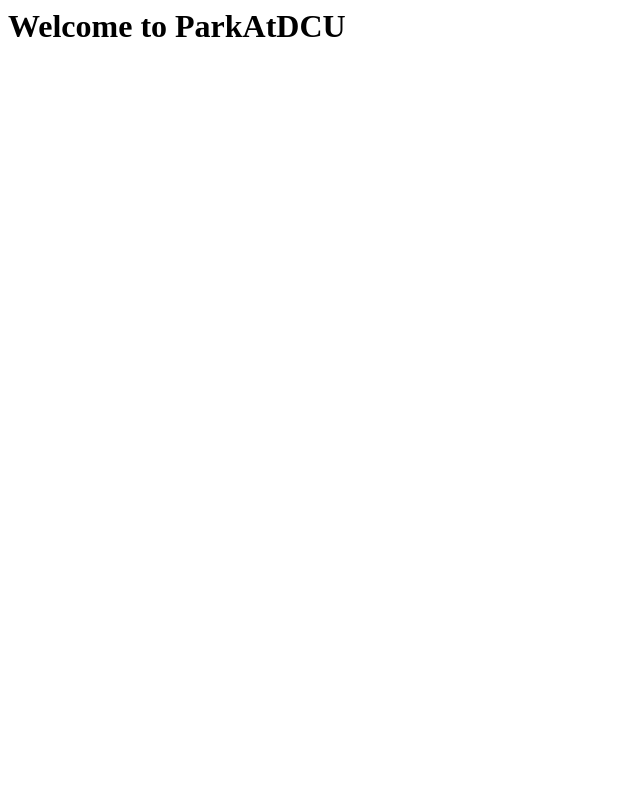
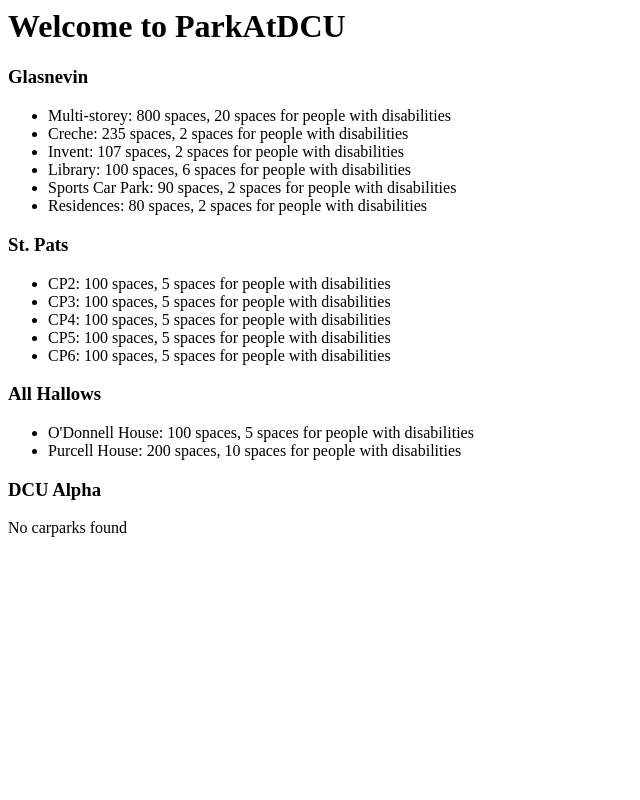
Before and after one commit to strickb2/ParkAtDCU-Project, a Django app: page /parkatdcu/ in a window 1280 px wide. Shown: the whole page, without its empty margins (0-640 px from the left). Run offline with Django 3.2, Linux system fonts and the light colour scheme; data comes from the database, SQL or seed files in the repository.

Commit message:
A1 Solution

```diff
--- a/src/ca377/parkatdcu/templates/parkatdcu/index.html
+++ b/src/ca377/parkatdcu/templates/parkatdcu/index.html
@@ -1 +1,14 @@
 <h1>Welcome to ParkAtDCU</h1>
+
+{% for campus,carparks in carparkinfo.items %}
+   <h3>{{ campus }}</h3>
+   {% if carparks %}
+   <ul>
+   {% for carpark in carparks %}
+      <li>{{carpark.name}}: {{carpark.spaces}} spaces, {{carpark.disabled_spaces}} spaces for people with disabilities</li>
+         {% endfor %}
+   </ul>
+   {% else %}
+      No carparks found
+   {% endif %}
+{% endfor %}
--- a/src/ca377/parkatdcu/views.py
+++ b/src/ca377/parkatdcu/views.py
@@ -1,12 +1,25 @@
 from django.shortcuts import render
 from django.http import HttpResponse
+
+from .models import Carpark, Campus
 
 # Create your views here.
 def index(request):
 
-    context = {}
+    # this is all that is needed for Part 1
+    #carparks = Carpark.objects.all()
+    #context = {'carparks':carparks}
 
-    # retrieve carpark information from the database
-    # add it to the context dictionary
+
+    # Part 2
+    carpark_dict = {}
+    # retrieve  information from the database
+    campuses = Campus.objects.all()
+    for campus in campuses:
+        carparks = Carpark.objects.filter(campus_id=campus) # find all carparks for a campus
+        carpark_dict[campus.name] = carparks
+
+    # add information to the context dictionary
+    context = {'carparkinfo':carpark_dict}
 
     return render(request,"parkatdcu/index.html",context)
```
